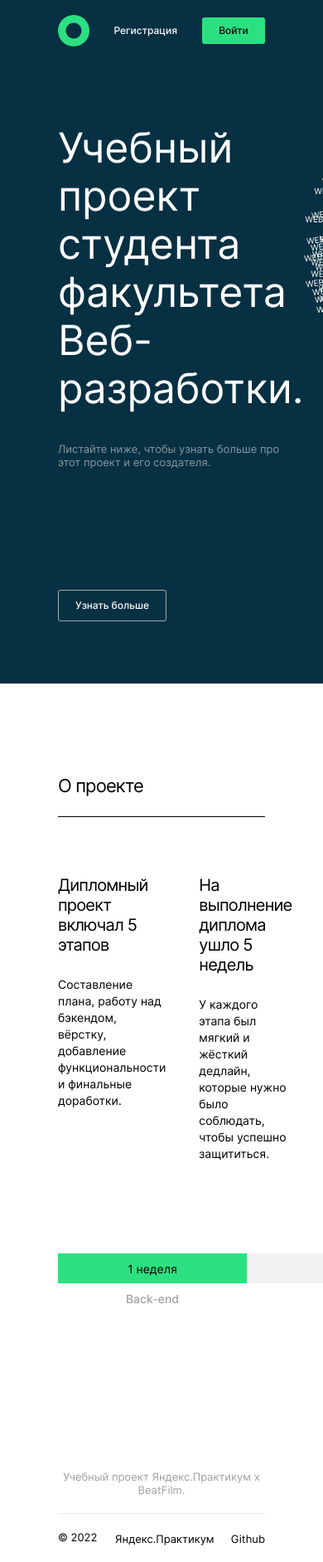
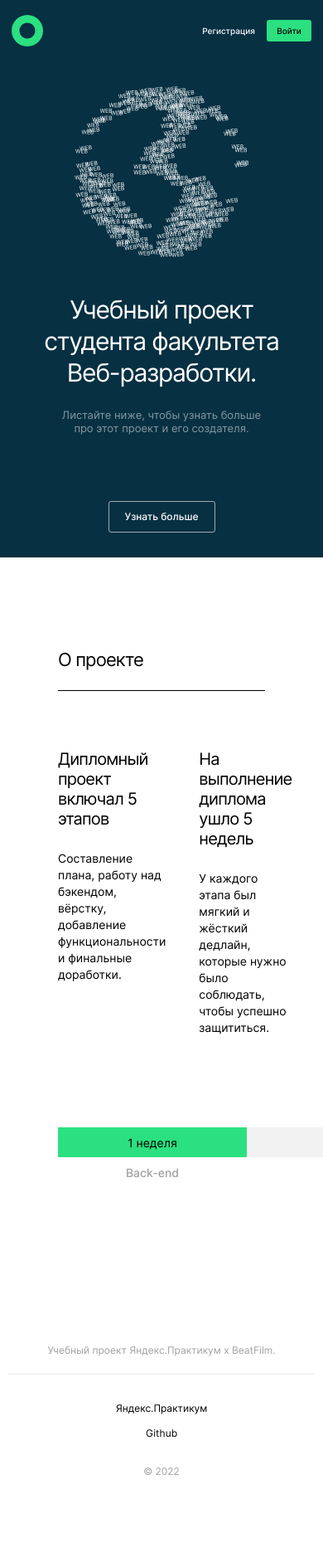
Before and after one commit to cactys/movies-explorer-frontend, a React app: page / in a window 390 px wide. Shown: the top 1883 px of the page at 83% size. After the commit the page ends 1791 px from the top, so only its background shows below. Built offline with nearby package versions, Linux system fonts and the light colour scheme; a web font is replaced by a local one.

Commit message:
feat: добавить адаптив для стартовых блоков.

```diff
--- a/src/components/Footer/Footer.css
+++ b/src/components/Footer/Footer.css
@@ -15,7 +15,7 @@
 
 .footer__separator {
   margin: 20px auto;
-  border-bottom: 1px solid #E8E8E8;
+  border-bottom: 1px solid #e8e8e8;
   display: block;
 }
 
@@ -46,3 +46,43 @@
   font-size: 13px;
   line-height: calc(16 / 13);
 }
+
+@media screen and (max-width: 768px) {
+  .footer {
+    padding: 0 30px;
+  }
+}
+
+@media screen and (max-width: 425px) {
+  .footer {
+    padding: 0 10px;
+    margin-bottom: 10px;
+  }
+  .footer__about {
+    font-size: 12px;
+    line-height: calc(15 / 12);
+  }
+  .footer__separator {
+    margin: 21px 0 30px;
+    padding: 10px auto;
+  }
+  .footer__container {
+    row-gap: 30px;
+    flex-direction: column-reverse;
+    align-items: center;
+  }
+  .footer__year {
+    font-size: 12px;
+    line-height: calc(15 / 12);
+    color: #a0a0a0;
+  }
+  .footer__nav-box {
+    row-gap: 12px;
+    flex-direction: column;
+    align-items: center;
+  }
+  .footer__nav-link {
+    font-size: 12px;
+    line-height: calc(15 / 12);
+  }
+}
--- a/src/components/Header/Header.css
+++ b/src/components/Header/Header.css
@@ -1,5 +1,6 @@
 .header {
   padding: 18px 70px;
+  max-width: 100%;
   background-color: #073042;
   display: flex;
   justify-content: space-between;
@@ -53,3 +54,28 @@
   border-radius: 3px;
   color: #000;
 }
+
+@media screen and (max-width: 768px) {
+  .header {
+    padding: 18px 30px;
+  }
+}
+
+@media screen and (max-width: 425px) {
+  .header {
+    padding: 18px 14px;
+  }
+  .header__nav-container {
+    column-gap: 14px;
+  }
+  .header__nav-link_signup {
+    font-size: 10px;
+    line-height: calc(16 / 10);
+  }
+  .header__nav-link_signin {
+    width: 54px;
+    height: 26px;
+    font-size: 10px;
+    line-height: calc(16 / 10);
+  }
+}
--- a/src/components/PageNotFound/PageNotFound.css
+++ b/src/components/PageNotFound/PageNotFound.css
@@ -1,10 +1,26 @@
 .error-page {
   box-sizing: border-box;
   position: absolute;
-  width: 1280px;
+  width: 100vw;
   height: 100vh;
+  top: 0;
+  left: 0;
   background-color: #fff;
-  padding: 246px 440px 0;
+  display: flex;
+  justify-content: center;
+  padding-top: 246px;
+}
+
+@media screen and (max-width: 768px) {
+  .error-page {
+    padding-top: 408px;
+  }
+}
+
+@media screen and (max-width: 425px) {
+  .error-page {
+    padding-top: 329px;
+  }
 }
 
 .error-page__container {
@@ -15,7 +31,14 @@
   margin: 0;
   font-weight: 400;
   font-size: 140px;
-  line-height: 169px;
+  line-height: calc(169 / 140);
+}
+
+@media screen and (max-width: 425px) {
+  .error-page__error-code {
+    font-size: 80px;
+    line-height: calc(97 / 80);
+  }
 }
 
 .error-page__error-text {
@@ -23,6 +46,13 @@
   font-weight: 400;
   font-size: 16px;
   line-height: 19px;
+}
+
+@media screen and (max-width: 425px) {
+  .error-page__error-text {
+    font-size: 12px;
+    line-height: calc(15 / 12);
+  }
 }
 
 .error-page__link {
@@ -34,3 +64,11 @@
   text-decoration: none;
   color: #3456f3;
 }
+
+@media screen and (max-width: 425px) {
+  .error-page__link {
+    margin: 284px 0 0;
+    font-size: 12px;
+    line-height: calc(15 / 12);
+  }
+}
--- a/src/components/Promo/Promo.css
+++ b/src/components/Promo/Promo.css
@@ -6,6 +6,9 @@
 }
 
 .promo__article {
+  display: flex;
+  flex-direction: column;
+  justify-content: center;
   width: 640px;
 }
 
@@ -18,6 +21,7 @@
 }
 
 .promo__subtitle {
+  width: 310px;
   margin: 36px 0 0;
   font-weight: 400;
   font-size: 13px;
@@ -27,9 +31,13 @@
 }
 
 .promo__learn-more {
-  display: inline-flex;
+  display: flex;
+  align-items: center;
+  justify-content: center;
+  width: 129px;
+  box-sizing: border-box;
   margin: 146px 0 0;
-  padding: 10px 20px;
+  padding: 10px 0;
   border: 1px solid rgba(255, 255, 255, 0.6);
   border-radius: 3px;
   text-decoration: none;
@@ -48,3 +56,54 @@
   width: 310px;
   height: 304px;
 }
+
+@media screen and (max-width: 768px) {
+  .promo {
+    padding: 140px 44px 76px;
+    justify-content: center;
+    flex-wrap: wrap-reverse;
+  }
+  .promo__article {
+    text-align: center;
+    align-items: center;
+  }
+  .promo__title {
+    font-size: 40px;
+    line-height: calc(50 / 40);
+  }
+  .promo__subtitle {
+    margin: 22px 0 0;
+    width: 260px;
+    text-align: center;
+    align-items: center;
+  }
+  .promo__learn-more {
+    margin: 92px 0 0;
+  }
+  .promo__logo {
+    margin: 0 0 48px;
+  }
+}
+
+@media screen and (max-width: 425px) {
+  .promo {
+    padding: 30px 10px 30px;
+  }
+  .promo__title {
+    width: 300px;
+    font-size: 30px;
+    line-height: calc(38 / 30);
+    letter-spacing: -0.04em;
+  }
+  .promo__subtitle {
+    margin: 24px 0 0;
+  }
+  .promo__learn-more {
+    margin: 80px 0 0;
+  }
+  .promo__logo {
+    width: 210px;
+    height: 206px;
+    margin: 0 0 44px;
+  }
+}
```
